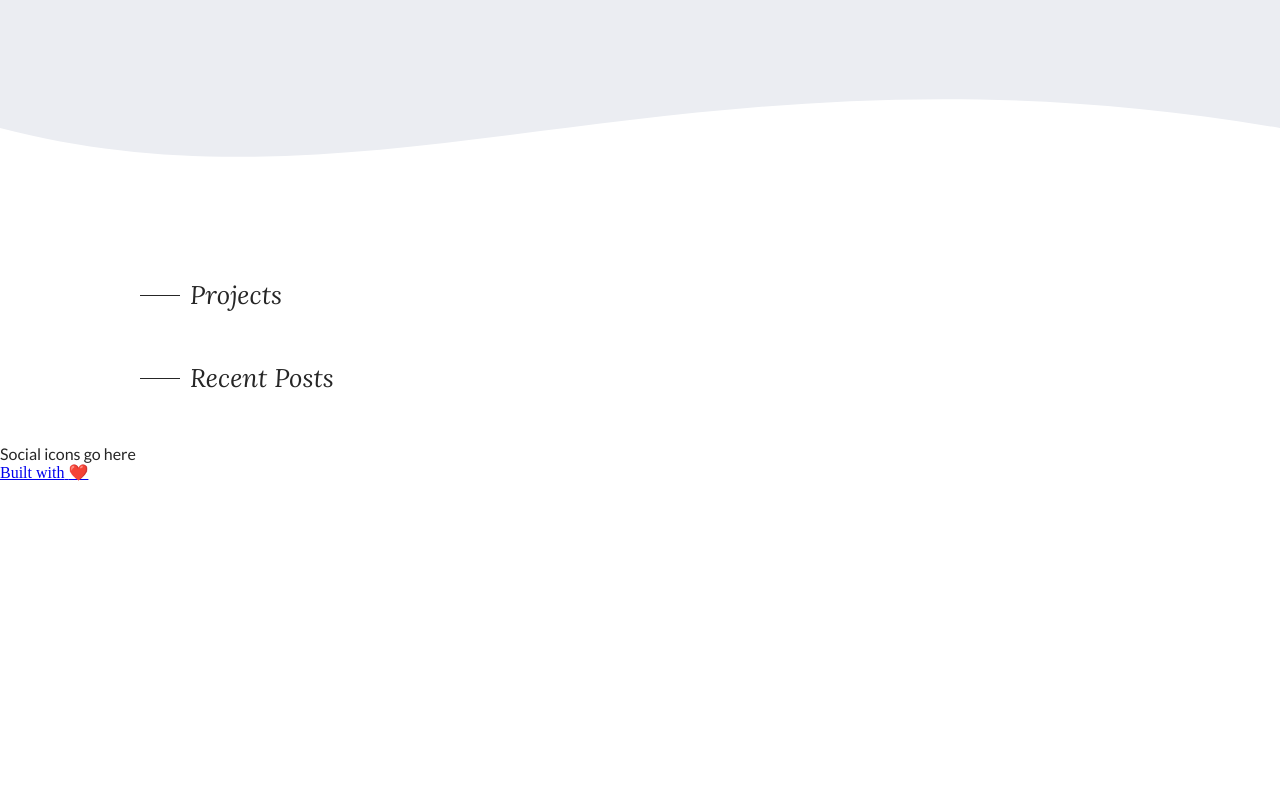
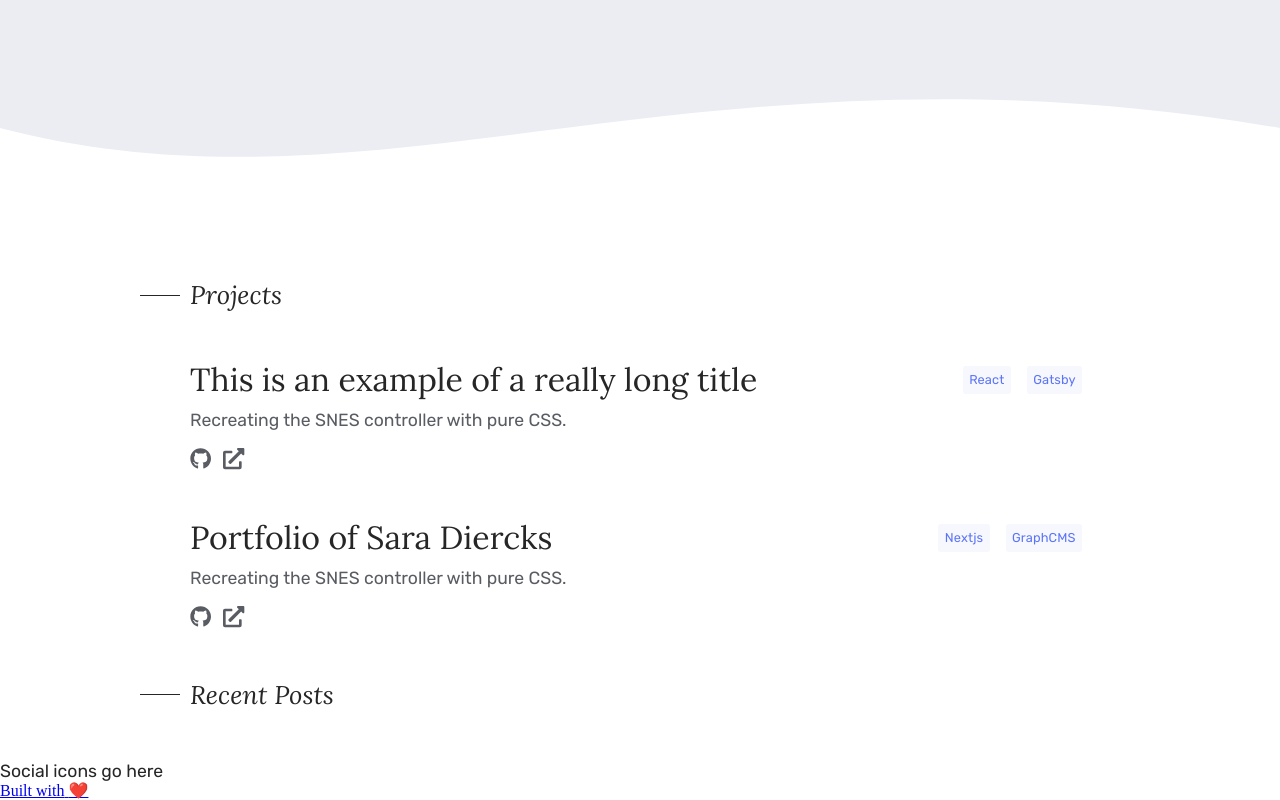
Before and after one commit to melanieseltzer/portfolio-v2, a Gatsby site: page / in a window 1280 px wide. Shown: the part 572-1372 px from the top of the page. Before the commit the page ends 1054 px from the top, so only its background shows below. Built offline with nearby package versions, Linux system fonts and the light colour scheme; Gatsby itself is replaced by a stand-in of ours.

Commit message:
Style project section

```diff
--- a/gatsby-config.js
+++ b/gatsby-config.js
@@ -35,7 +35,7 @@ module.exports = {
     {
       resolve: 'gatsby-plugin-google-fonts',
       options: {
-        fonts: ['lato:400', 'lora:400,400i,700']
+        fonts: ['Rubik:400', 'lora:400,400i,700']
       }
     },
     'gatsby-plugin-styled-components'
--- a/package.json
+++ b/package.json
@@ -41,6 +41,10 @@
     ]
   },
   "dependencies": {
+    "@fortawesome/fontawesome-svg-core": "^1.2.12",
+    "@fortawesome/free-brands-svg-icons": "^5.6.3",
+    "@fortawesome/free-solid-svg-icons": "^5.6.3",
+    "@fortawesome/react-fontawesome": "^0.1.3",
     "@types/react": "^16.7.18",
     "@types/react-dom": "^16.0.11",
     "@types/react-helmet": "^5.0.7",
--- a/src/components/Header/Header.tsx
+++ b/src/components/Header/Header.tsx
@@ -34,7 +34,7 @@ const Header = () => (
 export default Header;
 
 const HeaderWrapper = styled.header`
-  background: ${COLORS.gray.light};
+  background: ${COLORS.secondary.lightest};
   display: flex;
   flex-direction: column;
   justify-content: center;
--- a/src/components/Layout/Layout.tsx
+++ b/src/components/Layout/Layout.tsx
@@ -30,14 +30,15 @@ const GlobalStyle = createGlobalStyle`
   }
   html,
   body {
-    color: ${COLORS.gray.dark};
+    color: ${COLORS.secondary.dark};
     font-size: 16px;
     height: 100%;
     margin: 0;
     padding: 0;
   }
   p {
-    font-family: 'Lato', sans-serif;
+    font-family: 'Rubik', sans-serif;
+    font-size: 1.1rem;
     font-style: normal;
     font-weight: 400;
     margin: 0;
@@ -46,10 +47,6 @@ const GlobalStyle = createGlobalStyle`
     font-family: 'Lora', sans-serif;
     margin: 0;
   }
-  h2 {
-    font-weight: 400;
-    font-style: italic;
-  }
   .gatsby-image-wrapper {
     border-radius: 50%;
   }
--- a/src/components/Project/Project.tsx
+++ b/src/components/Project/Project.tsx
@@ -1,30 +1,138 @@
 import React from 'react';
 import styled from 'styled-components';
 // import Markdown from 'react-markdown';
-// import { FontAwesomeIcon } from '@fortawesome/react-fontawesome';
-// import {
-//   faGithub
-// } from '@fortawesome/free-brands-svg-icons';
-// import {
-//   faExternalLinkAlt
-// } from '@fortawesome/free-solid-svg-icons';
+import { FontAwesomeIcon } from '@fortawesome/react-fontawesome';
+import { faGithub } from '@fortawesome/free-brands-svg-icons';
+import { faExternalLinkAlt } from '@fortawesome/free-solid-svg-icons';
 
-// import { COLORS, sharedLinkStyles } from '../../constants';
+import { COLORS } from '../../constants';
 
-// interface Props {
-//   title: string;
-//   description: string;
-//   githubLink?: string;
-//   liveLink?: string;
-//   tags?: string[];
-// }
+interface Props {
+  title: string;
+  description: string;
+  githubLink: string;
+  liveLink: string;
+  tags: string[];
+}
 
-const Project = (/* { title, description, githubLink, liveLink, tags }: Props */) => (
+interface Project {
+  project: Props;
+}
+
+const Project = ({ project }: Project) => (
   <ProjectWrapper>
     {/* title, description, github link, live link, tags */}
+    <ProjectHeader>
+      <Title>
+        <Link
+          href={project.githubLink}
+          target="_blank"
+          rel="noopener noreferrer"
+        >
+          {project.title}
+        </Link>
+      </Title>
+      <Tags>
+        <Tag>{project.tags[0]}</Tag>
+        <Tag>{project.tags[1]}</Tag>
+      </Tags>
+    </ProjectHeader>
+    <Description>{project.description}</Description>
+
+    <Links>
+      <ProjectLink
+        href={project.githubLink}
+        target="_blank"
+        rel="noopener noreferrer"
+        role="button"
+      >
+        <Icon size="lg" icon={faGithub} />
+      </ProjectLink>
+      <ProjectLink
+        href={project.liveLink}
+        target="_blank"
+        rel="noopener noreferrer"
+        role="button"
+      >
+        <Icon size="lg" icon={faExternalLinkAlt} />
+      </ProjectLink>
+    </Links>
   </ProjectWrapper>
 );
 
 export default Project;
 
-const ProjectWrapper = styled.div``;
+const ProjectWrapper = styled.div`
+  margin-bottom: 3rem;
+`;
+
+const ProjectHeader = styled.div`
+  display: flex;
+  align-items: flex-start;
+  flex-direction: column;
+  justify-content: space-between;
+  height: auto;
+  margin-bottom: 1rem;
+  @media (min-width: 500px) {
+    flex-direction: row;
+    align-items: center;
+    margin-bottom: 0;
+  }
+`;
+
+const Title = styled.h3`
+  font-size: 1.4rem;
+  font-weight: 400;
+  @media (min-width: 768px) {
+    font-size: 2rem;
+  }
+`;
+
+const Link = styled.a`
+  color: inherit;
+  position: relative;
+  text-decoration: none;
+`;
+
+const Description = styled.p`
+  color: ${COLORS.secondary.light};
+  font-weight: 400;
+  line-height: 1.5rem;
+  margin-top: 0.5rem;
+`;
+
+const Tags = styled.div`
+  margin-top: 0.5rem;
+  @media (min-width: 500px) {
+    margin-top: 0;
+  }
+`;
+
+const Tag = styled.span`
+  text-align: center;
+  font-family: 'Rubik', sans-serif;
+  font-size: 0.8rem;
+  font-weight: 400;
+  letter-spacing: 0.01em;
+  color: ${COLORS.primary.dark};
+  padding: 0.5em;
+  background-color: ${COLORS.primary.light};
+  border-radius: 3px;
+  margin-top: 0.5rem;
+  margin-right: 0.5rem;
+  @media (min-width: 500px) {
+    margin-left: 0.5rem;
+  }
+`;
+
+const Icon = styled(FontAwesomeIcon)`
+  color: ${COLORS.secondary.light};
+`;
+
+const Links = styled.div`
+  margin-top: 1rem;
+`;
+
+const ProjectLink = styled.a`
+  margin-right: 0.7rem;
+`;
--- a/src/components/Projects/Projects.tsx
+++ b/src/components/Projects/Projects.tsx
@@ -3,7 +3,7 @@ import React from 'react';
 // import { gql } from 'apollo-boost';
 import styled from 'styled-components';
 
-// import Project from '../Project';
+import Project from '../Project';
 import Section from '../Section';
 
 // const GET_PROJECTS = gql`
@@ -38,6 +38,26 @@ const Projects = () => (
           ));
         }}
       </Query> */}
+      <Project
+        key="test"
+        project={{
+          title: 'This is an example of a really long title',
+          description: 'Recreating the SNES controller with pure CSS.',
+          githubLink: 'https://github.com',
+          liveLink: 'https://test.com',
+          tags: ['React', 'Gatsby']
+        }}
+      />
+      <Project
+        key="test"
+        project={{
+          title: 'Portfolio of Sara Diercks',
+          description: 'Recreating the SNES controller with pure CSS.',
+          githubLink: 'https://github.com',
+          liveLink: 'https://test.com',
+          tags: ['Nextjs', 'GraphCMS']
+        }}
+      />
     </ProjectsWrapper>
   </Section>
 );
--- a/src/components/SVG/SVG.tsx
+++ b/src/components/SVG/SVG.tsx
@@ -18,5 +18,5 @@ const SVGStyled = styled.svg`
 
 const Path = styled.path`
   stroke: none;
-  fill: ${COLORS.gray.light};
+  fill: ${COLORS.secondary.lightest};
 `;
--- a/src/components/SectionTitle/SectionTitle.tsx
+++ b/src/components/SectionTitle/SectionTitle.tsx
@@ -13,13 +13,15 @@ export default Title;
 
 const H2 = styled.h2`
   font-size: 1.6rem;
+  font-style: italic;
+  font-weight: 400;
   margin-bottom: 3rem;
   position: relative;
   &:before {
     content: '';
     width: 2.5rem;
     height: 1px;
-    background-color: ${COLORS.gray.dark};
+    background-color: ${COLORS.secondary.dark};
     display: inline-block;
     position: absolute;
     top: 50%;
--- a/src/constants.js
+++ b/src/constants.js
@@ -2,14 +2,9 @@ import { css } from 'styled-components';
 
 // Colors
 export const COLORS = {
-  primary: { light: '', dark: '#5e79f2' },
-  secondary: { light: '#fbaab1', dark: '#ff5f6d' },
-  white: '#FFF',
-  gray: {
-    lightest: '#fdfdfd',
-    light: '#EBEDF2',
-    dark: '#262626'
-  }
+  primary: { light: '#F7F8FE', dark: '#5c75f6' },
+  secondary: { lightest: '#EBEDF2', light: '#595c62', dark: '#262626' },
+  white: '#FFF'
 };
 
 // Breakpoints and sizes
```
Also changed, not shown: 1 other file.
